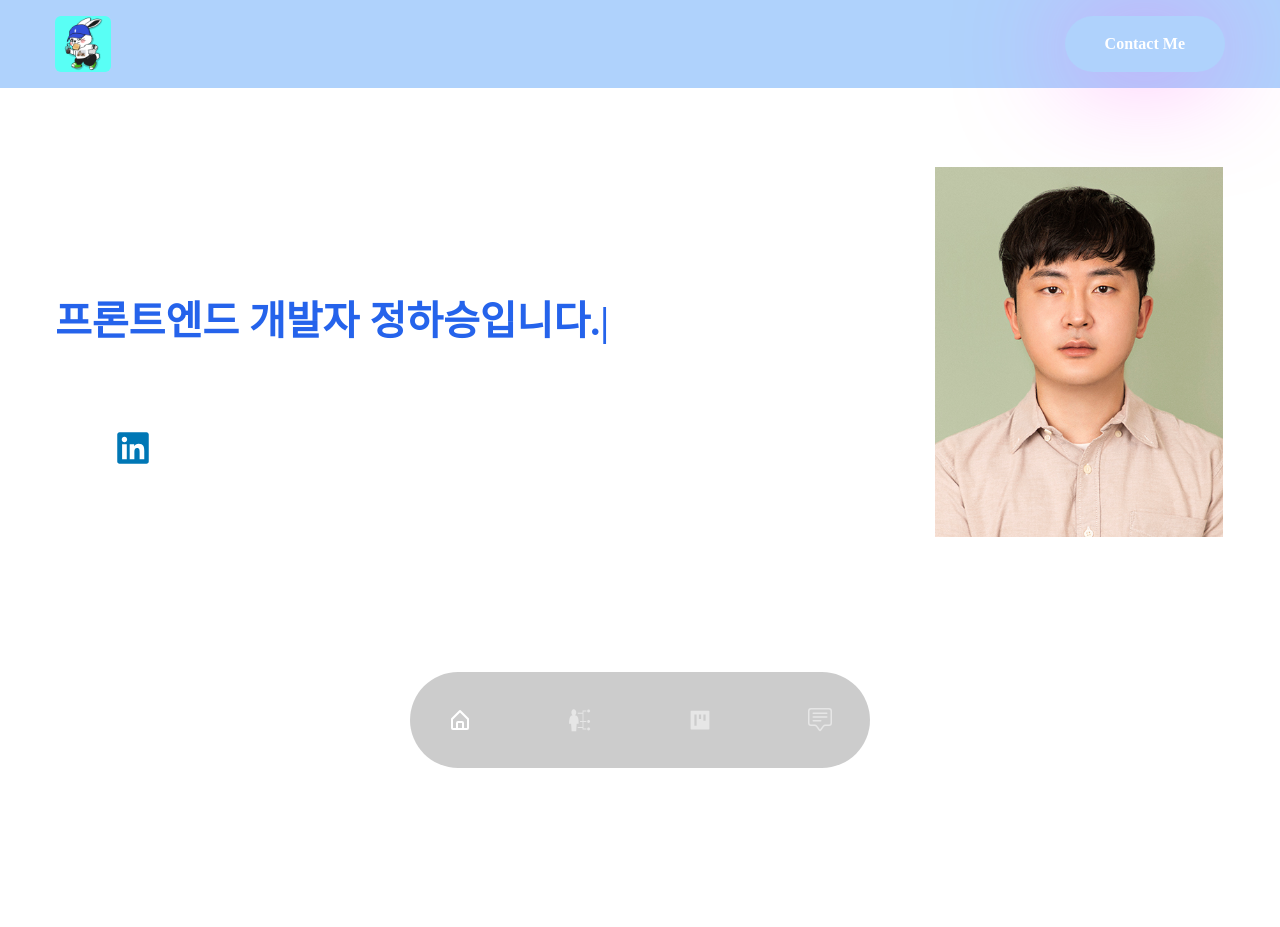
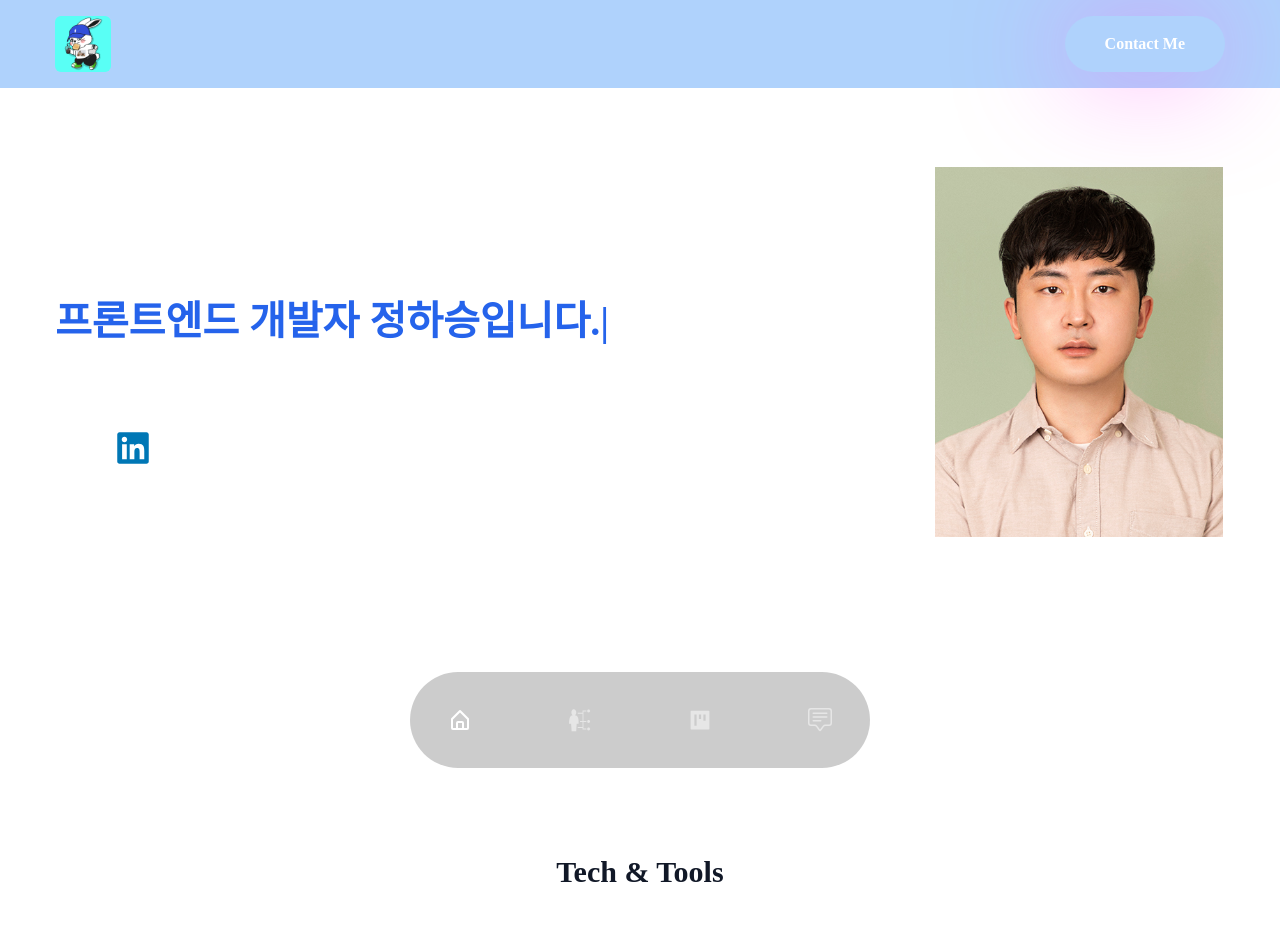
Before and after one commit to HA-SEUNG-JEONG/react-portfolio, a React (Create React App) app: page / in a window 1280 px wide. Shown: the top 927 px of the page. Built offline with nearby package versions, Linux system fonts and the light colour scheme.

Commit message:
Style : text 색상 변경

```diff
--- a/src/index.css
+++ b/src/index.css
@@ -21,7 +21,7 @@
     @apply font-secondary text-lg leading-8 text-white;
   }
   .h2 {
-    @apply flex justify-center items-center mb-10 font-bold text-[30px] select-none;
+    @apply flex justify-center items-center mb-10 font-bold text-[30px] select-none text-gray-900;
   }
   .btn {
     @apply rounded-full text-white font-medium;
```
